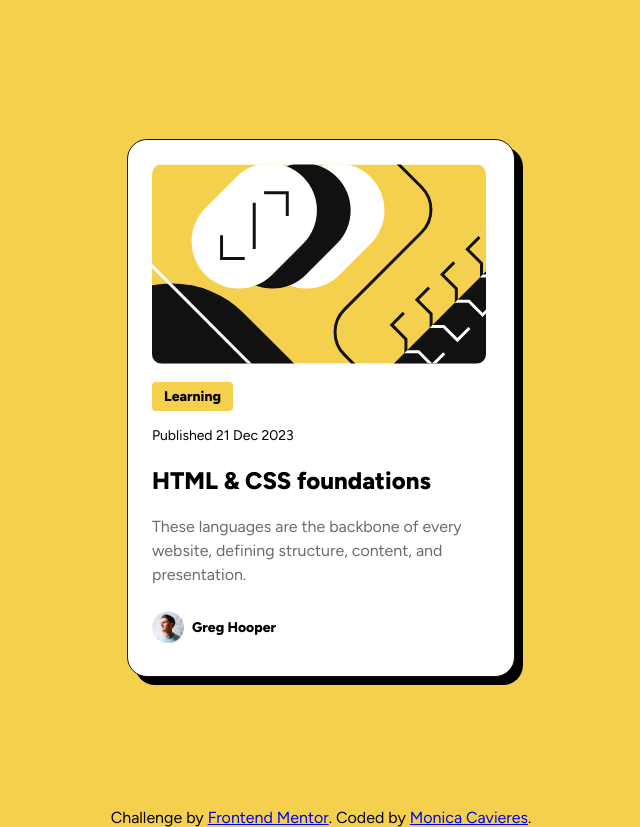
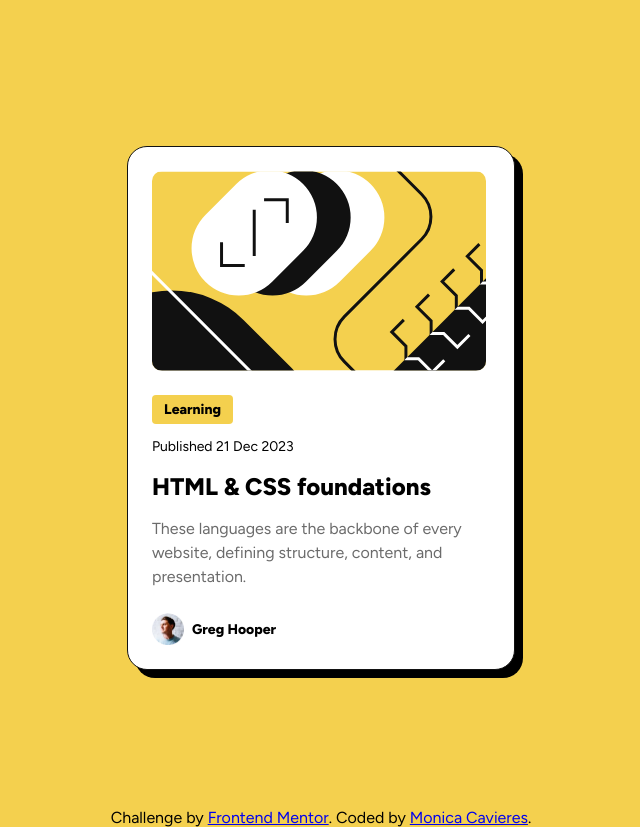
Before and after one commit to monicavieres/blog-preview-card-main, a plain HTML site: page index.html in a window 1280 px wide. Shown: the whole page, without its empty margins (319-959 px from the left). Drawn offline with Linux system fonts and the light colour scheme.

Commit message:
style: fix margins of card

```diff
--- a/index.css
+++ b/index.css
@@ -19,6 +19,10 @@ body{
   height: 100vh;
 }
 
+p, h1 {
+  margin: 0;
+}
+
 .card_container {
   display: flex;
   justify-content: center;
@@ -33,6 +37,9 @@ body{
   box-shadow: 8px 8px 0px 0px #000000;
   padding: 24px;
   max-width: 338px;
+  display: flex;
+  flex-direction: column;
+  gap: 12px;
   @media screen and (max-width: 375px) {
    max-width: 279px;
   }
@@ -42,6 +49,7 @@ body{
   border-radius: 10px;
   width: 334px;
   height: 200px;
+  margin-bottom: 12px;
   object-fit: cover;
   @media screen and (max-width: 375px) {
    width: 279px;
@@ -107,6 +115,7 @@ body{
   line-height: 150%;
   letter-spacing: 0%;
   font-weight: 800;
+  margin-top: 12px;
 }
 
 .card_avatar {
```
